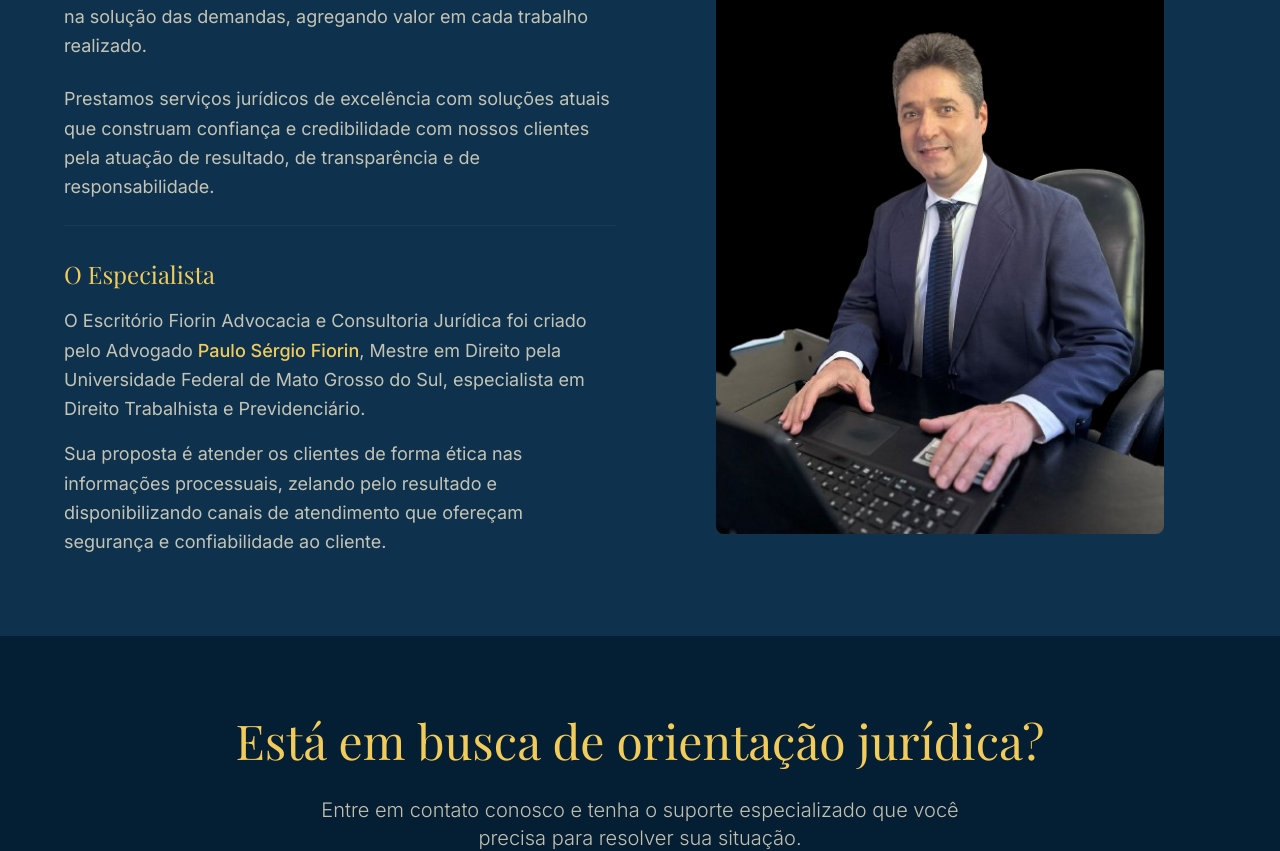
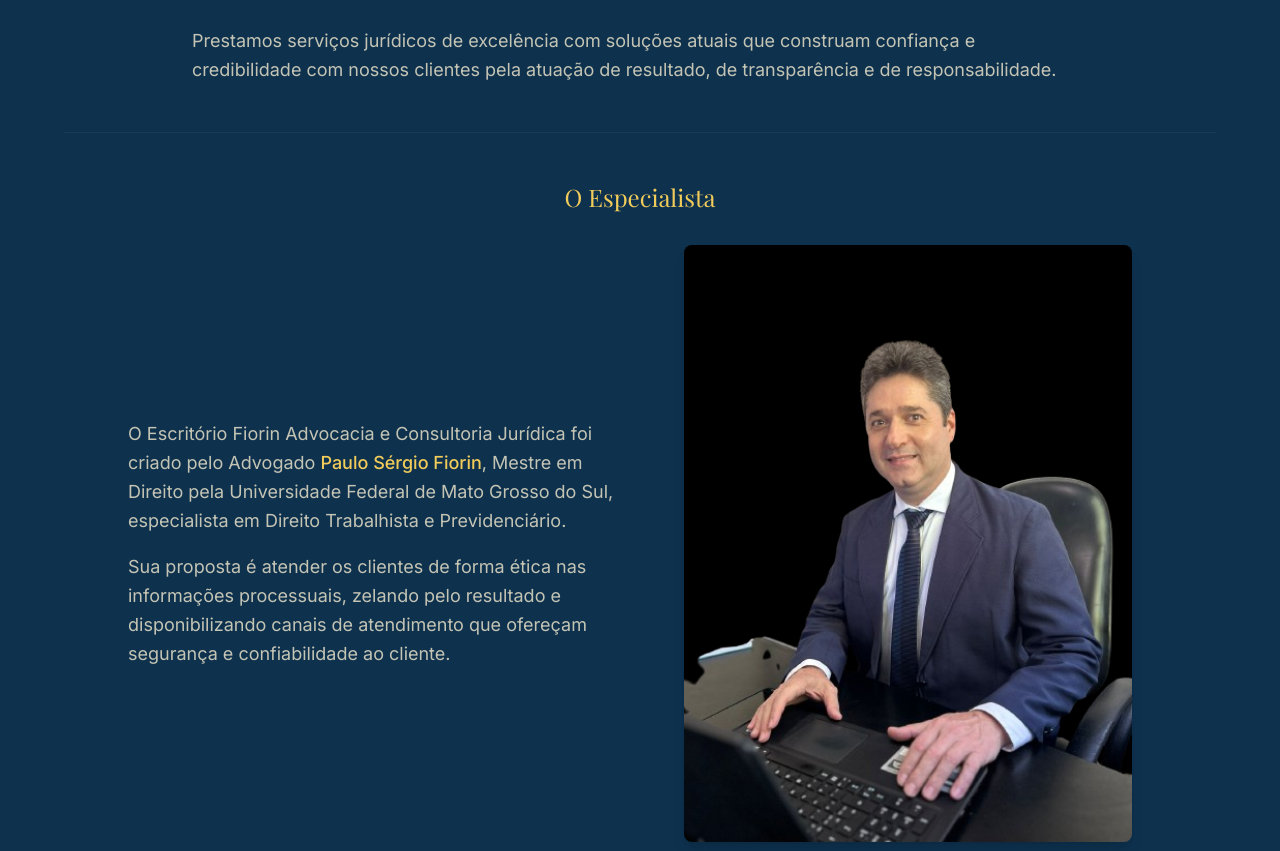
Before and after one commit to bamarcheti/fiorin-landing, a React (Vite) app: page / in a window 1280 px wide. Shown: the part 1660-2511 px from the top of the page. Built offline with nearby package versions, Linux system fonts and the light colour scheme; the HTML template or start-up script is replaced by a standard one.

Commit message:
Refactor: Move lawyer image

```diff
--- a/src/components/Sobre.tsx
+++ b/src/components/Sobre.tsx
@@ -8,8 +8,7 @@ export const Sobre = () => {
           Conheça o nosso escritório
         </h2>
 
-        <div className="grid md:grid-cols-2 gap-12 items-center">
-          <div className="space-y-6 text-foreground/80 text-lg leading-relaxed">
+        <div className="space-y-6 text-foreground/80 text-lg leading-relaxed max-w-4xl mx-auto">
           <p>
             Fiorin Advocacia e Consultoria Jurídica é especializado nas causas trabalhistas
             e previdenciárias com resultados favoráveis a nossos clientes pelo trabalho técnico
@@ -20,28 +19,32 @@ export const Sobre = () => {
             Prestamos serviços jurídicos de excelência com soluções atuais que construam confiança
             e credibilidade com nossos clientes pela atuação de resultado, de transparência e de responsabilidade.
           </p>
+        </div>
 
-            <div className="pt-8 border-t border-border mt-8">
-              <h3 className="text-2xl font-heading text-gold mb-4">O Especialista</h3>
+        <div className="pt-12 border-t border-border mt-12">
+          <h3 className="text-2xl font-heading text-gold mb-8 text-center">O Especialista</h3>
+
+          <div className="grid md:grid-cols-2 gap-12 items-center max-w-5xl mx-auto">
+            <div className="space-y-4 text-foreground/80 text-lg leading-relaxed">
               <p>
                 O Escritório Fiorin Advocacia e Consultoria Jurídica foi criado pelo Advogado{" "}
                 <span className="text-gold font-medium">Paulo Sérgio Fiorin</span>, Mestre em Direito pela
                 Universidade Federal de Mato Grosso do Sul, especialista em Direito Trabalhista e Previdenciário.
               </p>
-              <p className="mt-4">
+              <p>
                 Sua proposta é atender os clientes de forma ética nas informações processuais,
                 zelando pelo resultado e disponibilizando canais de atendimento que ofereçam
                 segurança e confiabilidade ao cliente.
               </p>
-            </div>
             </div>
 
             <div className="flex justify-center">
               <img
                 src={advogadoImg}
                 alt="Paulo Sérgio Fiorin - Advogado especialista"
-              className="w-full max-w-md h-auto rounded-lg"
+                className="w-full max-w-md h-auto rounded-lg shadow-lg"
               />
+            </div>
           </div>
         </div>
       </div>
```
Lines whose indentation alone changed are shown as unchanged.
